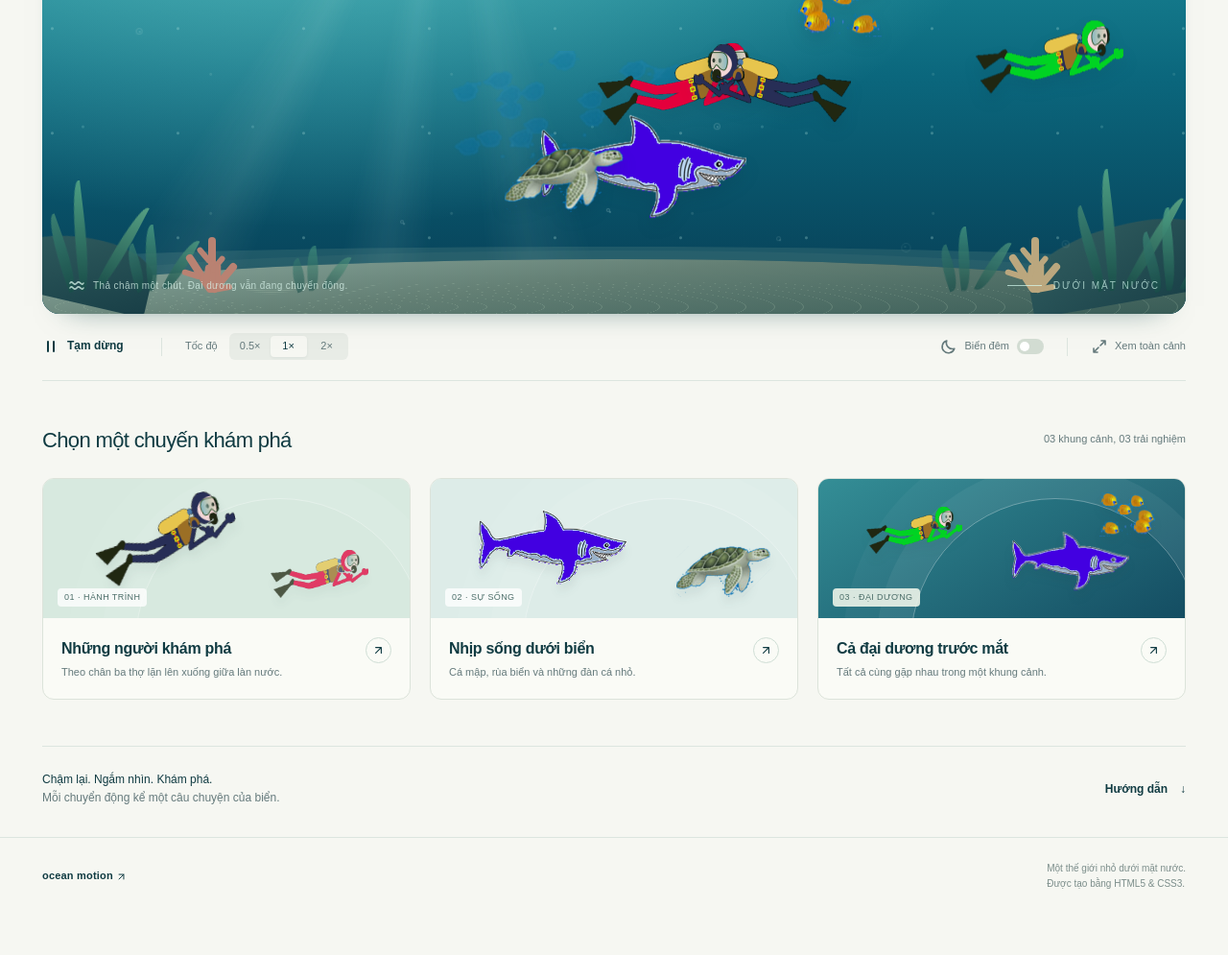
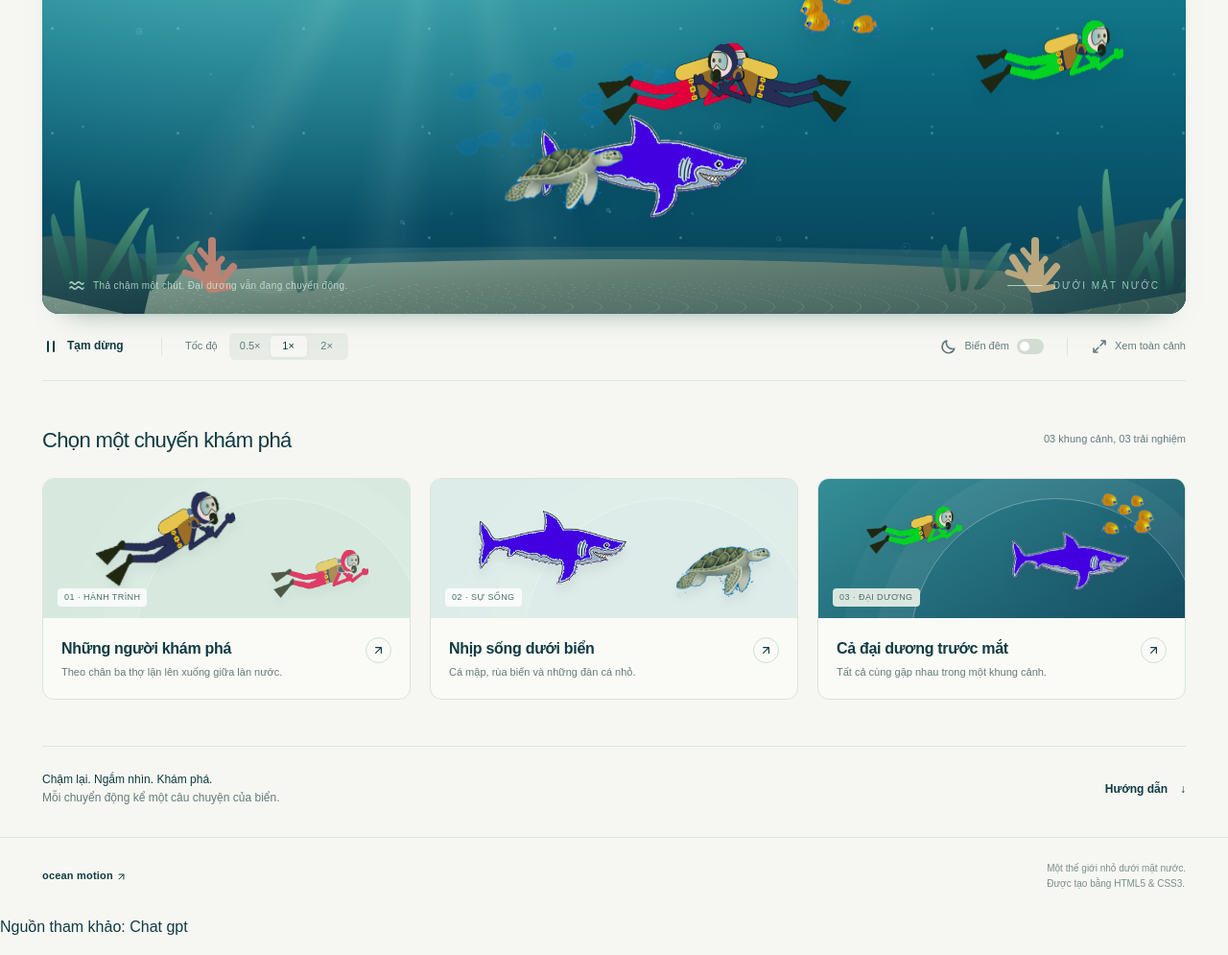
Before and after one commit to thienokok11-cpu/thienokok11-cpu.github.io, a plain HTML site: page ocean-motion/index.html in a window 1280 px wide. Shown: the part 408-1403 px from the top of the page at 96% size. Before the commit the page ends 1361 px from the top, so only its background shows below. Drawn offline with Linux system fonts and the light colour scheme.

Commit message:
update code

```diff
--- a/ocean-motion/index.html
+++ b/ocean-motion/index.html
@@ -444,6 +444,7 @@
         >
       </div>
     </footer>
+    <p>Nguồn tham khảo:<a href="https://chatgpt.com/"> Chat gpt</a></p>
     <script src="ambience.js" defer></script>
   </body>
 </html>
```
